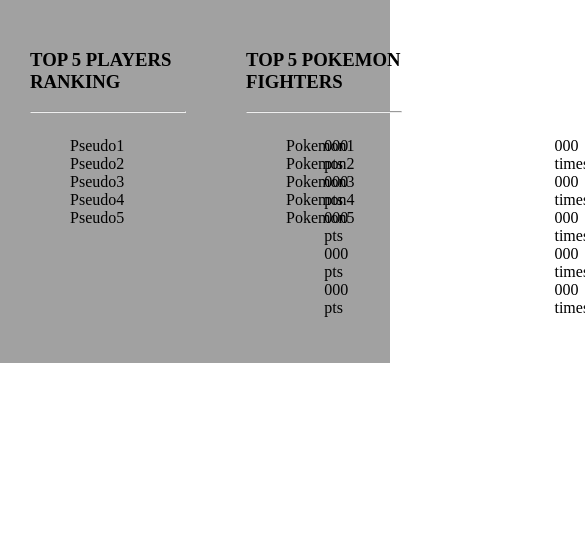
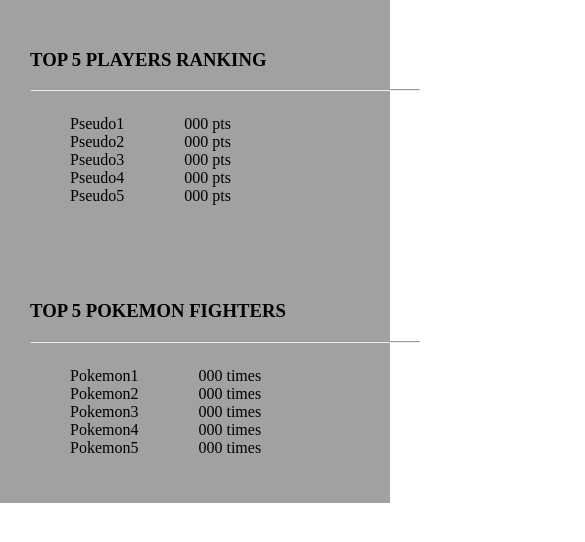
Before and after one commit to yuyangyyy/pokefight, a React (Create React App) app: page / in a window 390 px wide. Shown: the top 542 px of the page, 585 px wide, since content can reach past the window. Built offline with nearby package versions, Linux system fonts and the light colour scheme; a web font is replaced by a local one.

Commit message:
17-Ranking add responsive

```diff
--- a/src/component/Ranking.css
+++ b/src/component/Ranking.css
@@ -21,5 +21,14 @@
 
 #pts,
 #times {
-  padding-left: 200px;
+  padding-left: 60px;
 }
+
+@media screen and (max-width: 625px) {
+  #container {
+    flex-direction: column;
+  }
+  .player {
+    width: 100%;
+  }
+}
```
